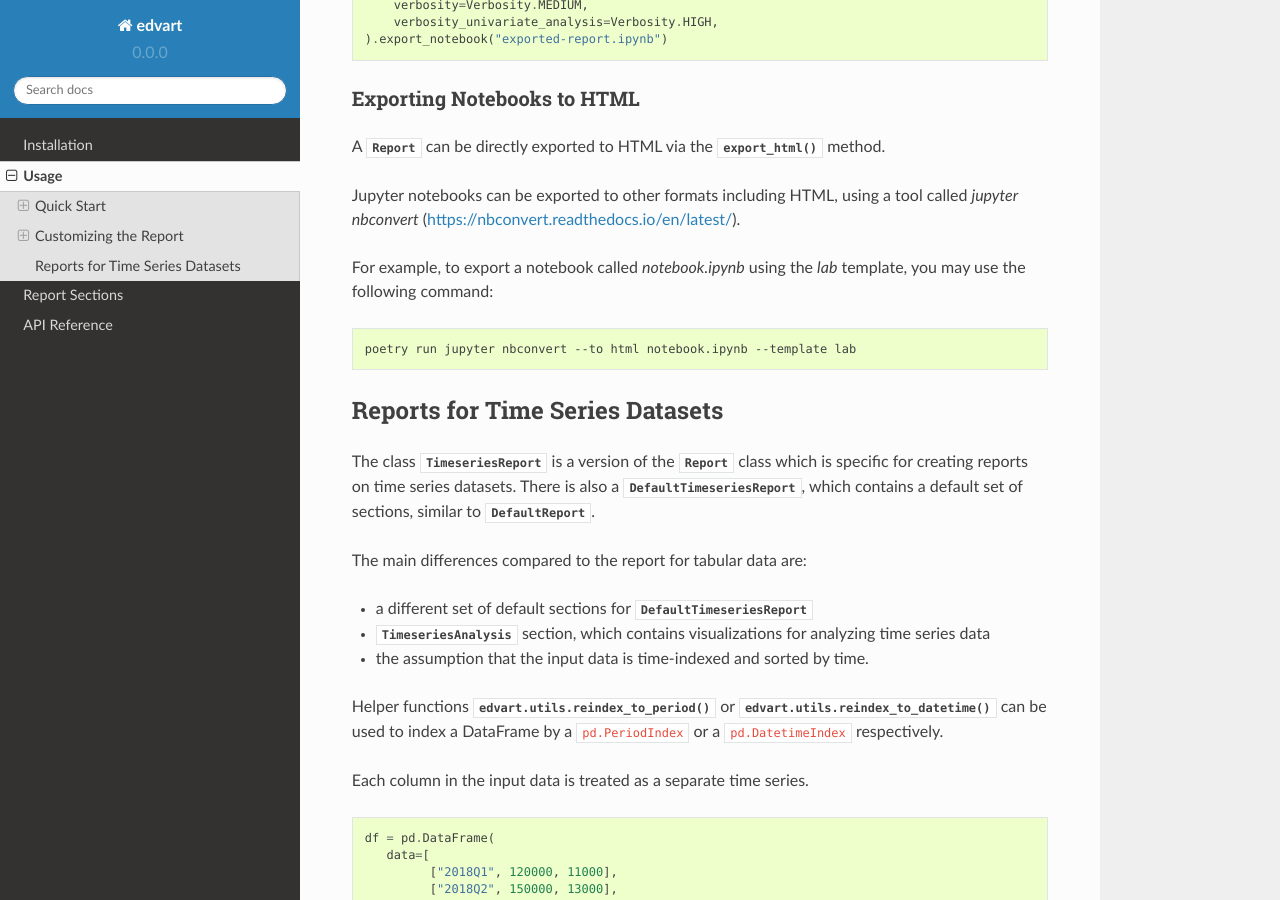
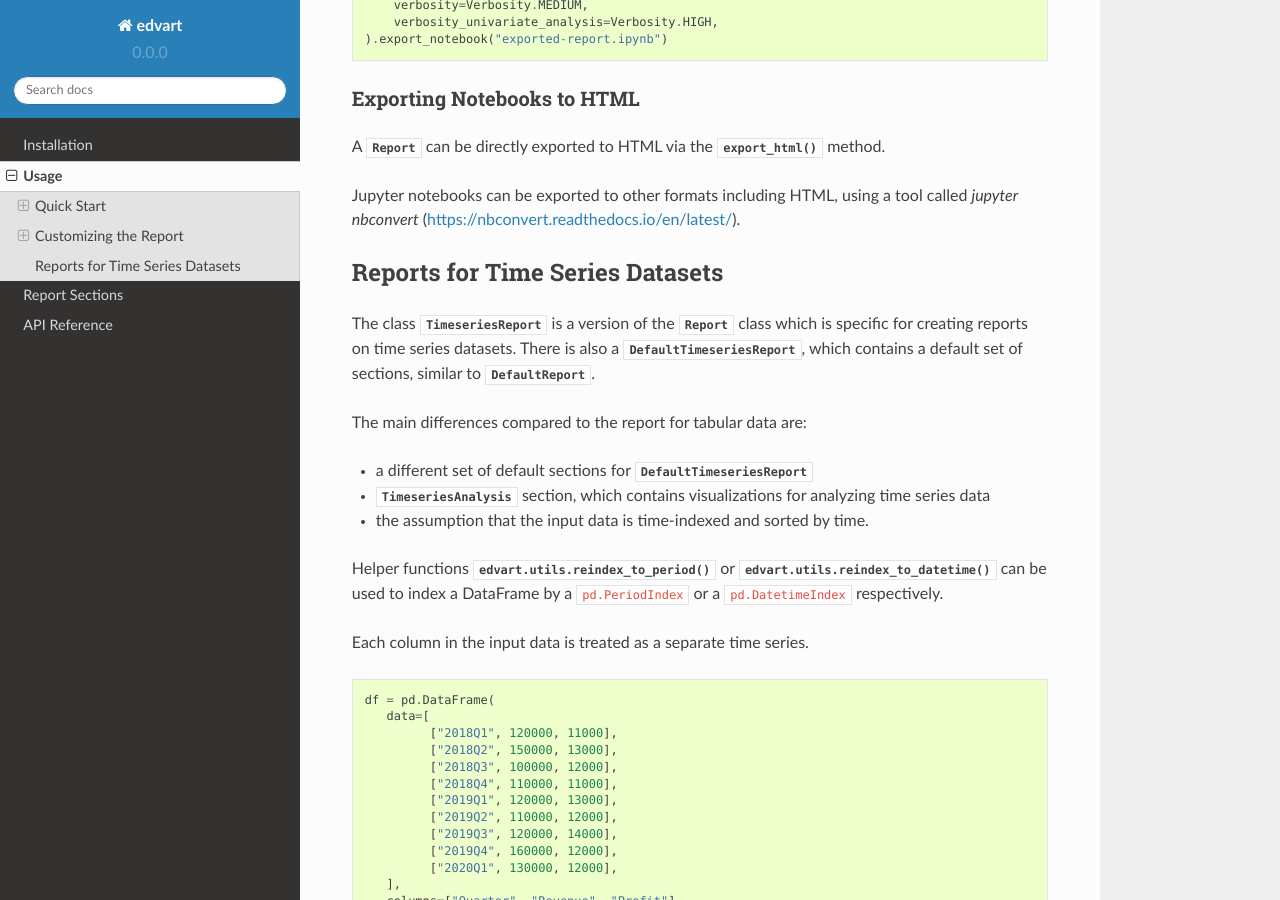
Before and after one commit to datamole-ai/edvart, a Sphinx documentation site: the page built from docs/usage.rst, in a window 1280 px wide and 900 px high, scrolled down 3498 px. Built offline with Sphinx 7.4.7 and the Read the Docs theme 2.0.0, drawn with Linux system fonts in a browser that asks for light colours; pages that are not in the unit, such as notebooks, are missing from menus.

Commit message:
review: remove nbconvert command example

```diff
--- a/docs/usage.rst
+++ b/docs/usage.rst
@@ -210,13 +210,6 @@ to HTML via the :py:meth:`~edvart.report.ReportBase.export_html` method.
 Jupyter notebooks can be exported to other formats including HTML, using a tool
 called `jupyter nbconvert` (https://nbconvert.readthedocs.io/en/latest/).
 
-For example, to export a notebook called `notebook.ipynb` using the `lab`
-template, you may use the following command:
-
-.. code-block:: bash
-
-   poetry run jupyter nbconvert --to html notebook.ipynb --template lab
-
 
 Reports for Time Series Datasets
 --------------------------------
```
